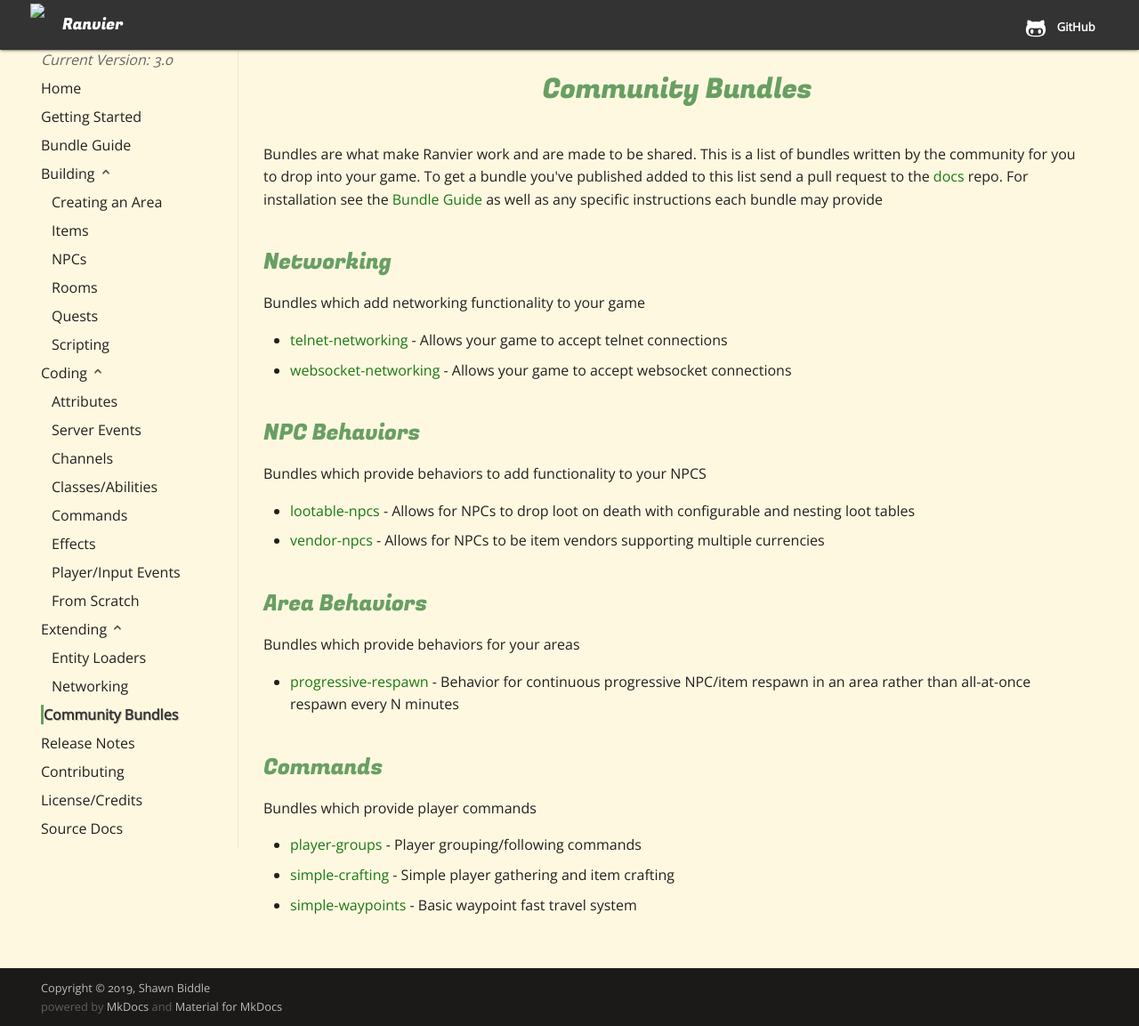
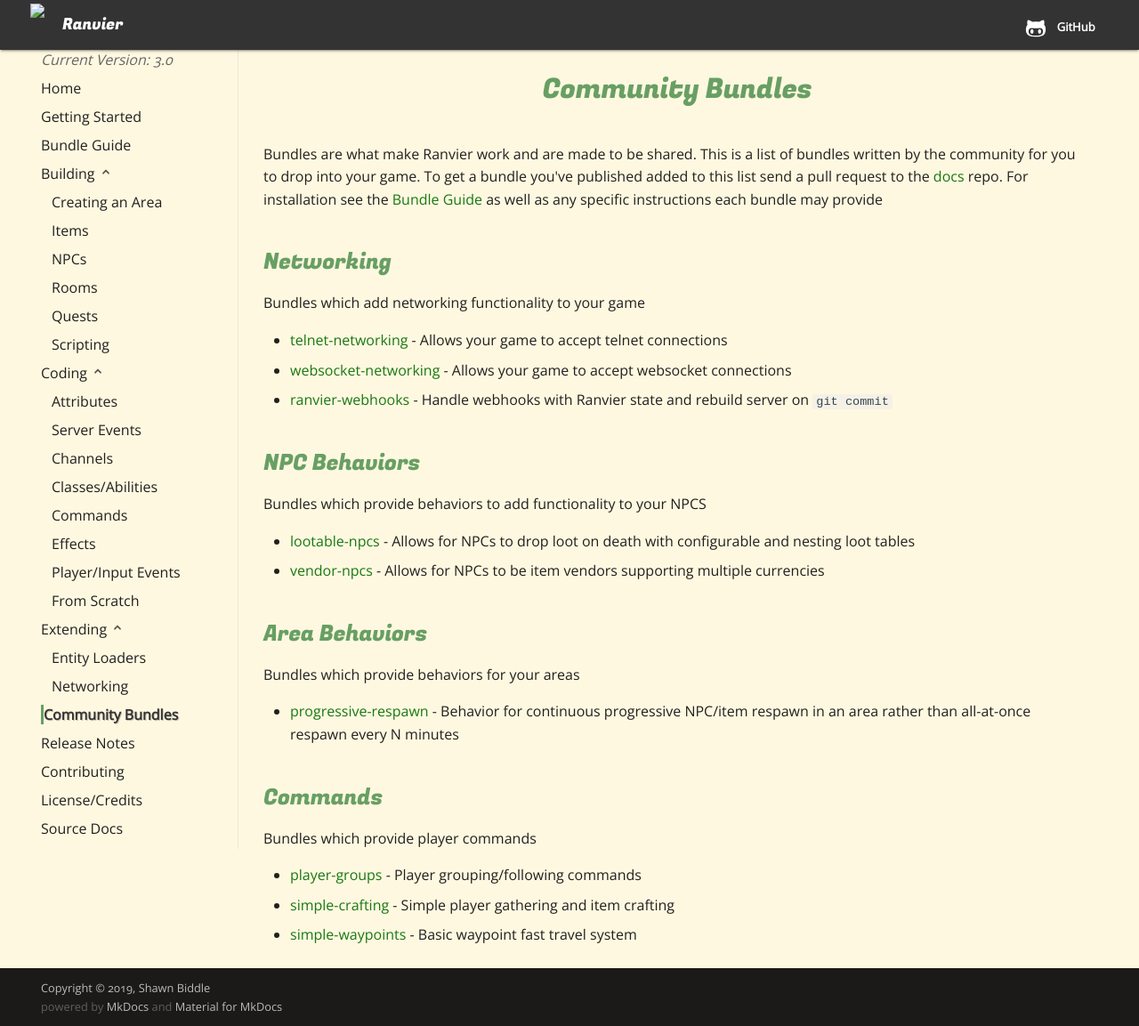
Before and after one commit to RanvierMUD/docs, an MkDocs documentation site: the page built from docs/community_bundles.md, in a window 1280 px wide and 1153 px high. Shown: the whole window at 89% size. Built offline with MkDocs 1.6.1, drawn with Linux system fonts in a browser that asks for light colours; some web fonts are replaced; old or Windows-style settings are respelled for this version of MkDocs.

Commit message:
Add ranvier-webhooks to community bundles list

```diff
--- a/docs/community_bundles.md
+++ b/docs/community_bundles.md
@@ -9,6 +9,7 @@ Bundles which add networking functionality to your game
 
 * [telnet-networking](https://github.com/RanvierMUD/telnet-networking) - Allows your game to accept telnet connections
 * [websocket-networking](https://github.com/RanvierMUD/websocket-networking) - Allows your game to accept websocket connections
+* [ranvier-webhooks](https://github.com/azigler/ranvier-webhooks) - Handle webhooks with Ranvier state and rebuild server on `git commit`
 
 ## NPC Behaviors
 
```
